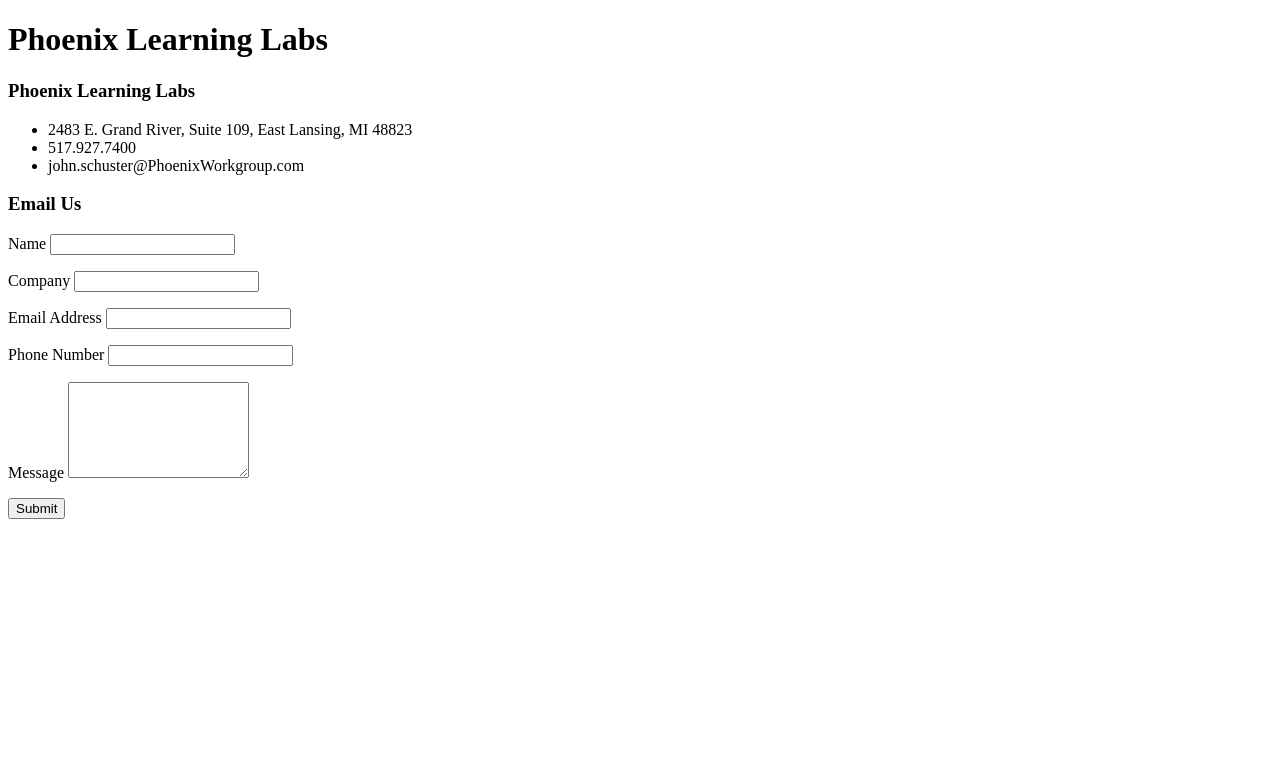
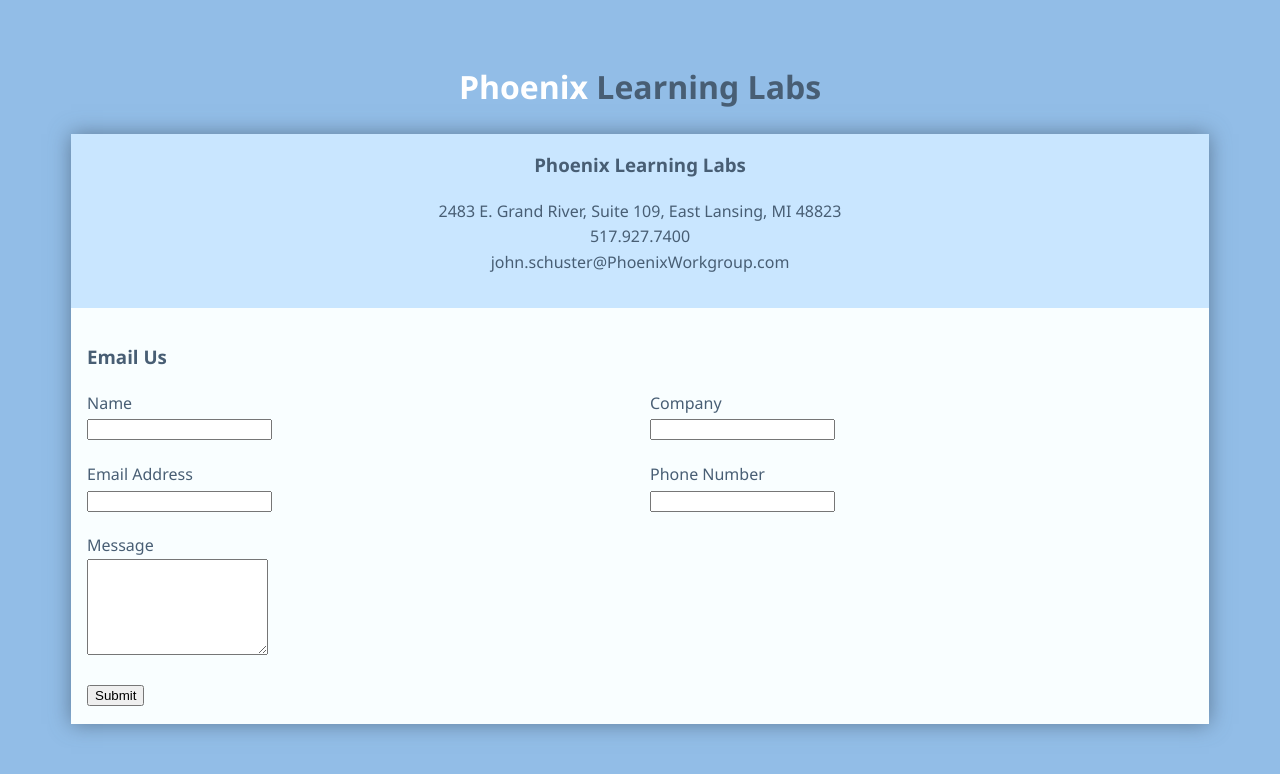
Before and after one commit to GeekMustHave/Grid-CSS-Example, a plain HTML site: page index.html in a window 1280 px wide. Drawn offline with Linux system fonts and the light colour scheme.

Commit message:
Lot of the CSS styling done

```diff
--- a/index.html
+++ b/index.html
@@ -9,7 +9,7 @@
 </head>
 <body>
 <div class="container">
-  <h1 class="brand">Phoenix Learning Labs</h1>
+  <h1 class="brand"><span>Phoenix</span> Learning Labs</h1>
   <div class="wrapper">
     <!--- Top part of form with Company Info -->
     <div class="company-info">
@@ -44,11 +44,11 @@
           <label>Phone Number</label>
           <input type="text" name="phone">
         </p>
-        <p>
+        <p class="full">
           <label>Message</label>
           <textarea name="message" rows="6"></textarea>
         </p>
-        <p>
+        <p class="full">
           <button>Submit</button>
         </p>
 
--- a/style.css
+++ b/style.css
@@ -0,0 +1,76 @@
+*{
+  box-sizing: border-box; /*--- factor in margin and padding into width */
+}
+
+body{
+  background: #92bde7;
+  color: #485e74;
+  line-height: 1.6;  /*--- Space between the lines */
+  font-family: 'Segoe UI', Tahoma, Geneva, Verdana, sans-serif;
+  padding: 1em;
+
+}
+
+.container{
+  max-width: 1170px;
+  margin-right: auto;
+  margin-left: auto;
+  padding: 1em;
+}
+
+ul{
+  list-style: none; /*--- Elminate the bullets on list items*/
+  padding: 0;
+}
+
+.brand{
+  text-align: center;
+}
+
+.brand span{    /*--- Span is just for the word 'Phoenix' */
+  color: #ffff  /*--- Make it white */
+}
+
+.wrapper{
+  box-shadow: 0 0 20px 0 rgba(72, 94, 116, 0.7) /*--- red, green, blue transparency */
+}
+
+.wrapper > *{    /*--- > * means all elements inside of the wrapper */
+  padding: 1em;  /*--- adds padding to move labels away from the bprder line */
+}
+
+.company-info{
+  background: #c9e6ff;   /*--- Womder where Brad digs this up from */
+}
+
+/*-- Referes to the heading h3 and the ul the unordered list */
+.company-info h3, .company-info ul{
+  text-align: center;
+  margin: 0 0 1em 0;  /*-- No margin except at bottom */
+}
+
+.contact{
+  background: #f9feff   /*--- Saw him, he has a cheat sheet to the right */
+}
+
+/* --- form styles */
+
+.contact form{  /*--- The form inside of the div named contact */
+  display: grid;   /*--- Magic grid spread stuff out */
+  grid-template-columns: 1fr 1fr;  /*-- two columns, each fractional */
+  grid-gap: 20px;
+}
+
+.contact form label{ /*--- The label tags, inside the form, inside the contact div */
+  display: block;
+
+}
+
+.contact form p { /*--- The p tags, inside the form, inside the contact div */
+  margin: 0;      /*-- Elminate the white space cause by the p paragraph margin tags */
+}
+
+/*-- This will stack message and submit over each other */
+.contact form  .full{  /*--- Message and Submit p tags */
+  grid-column: 1 /3;   /*--- 1 column stretched out 3 wide */
+}
```
Also changed, not shown: 1 other file.
